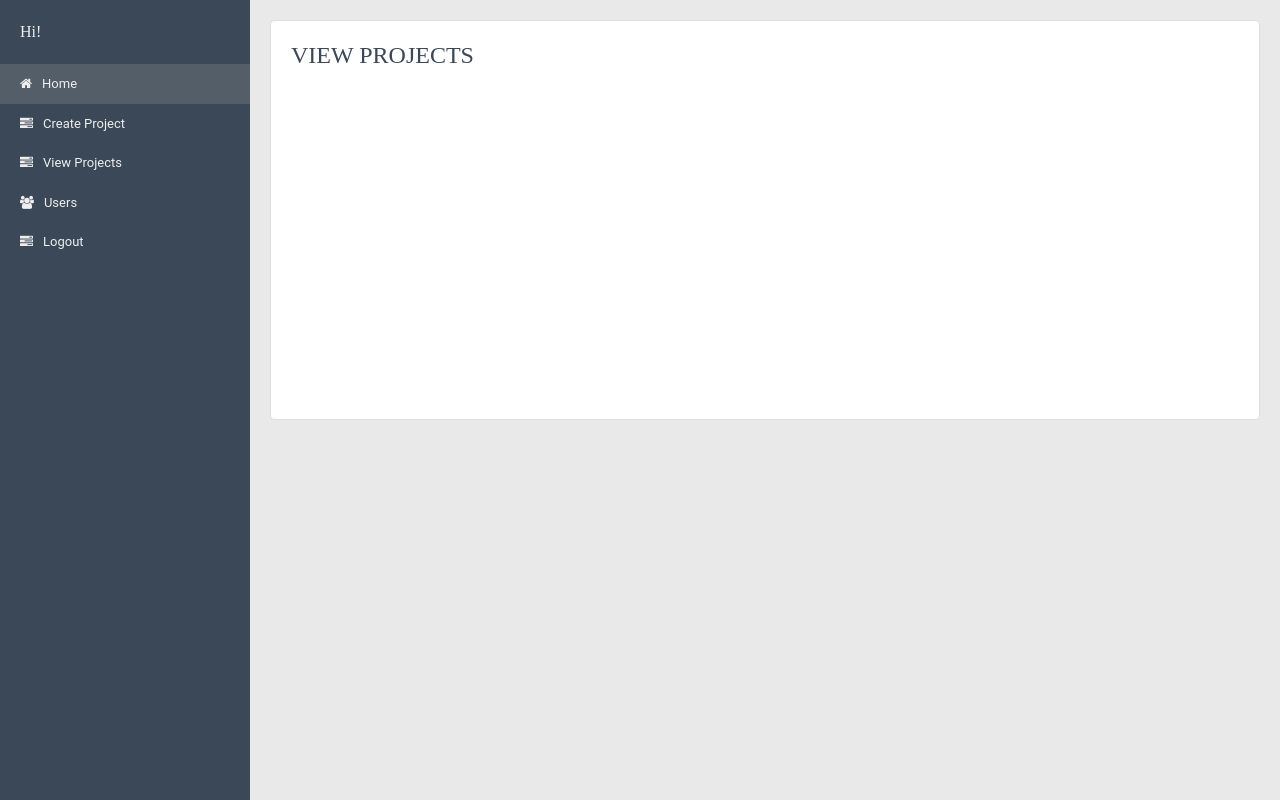
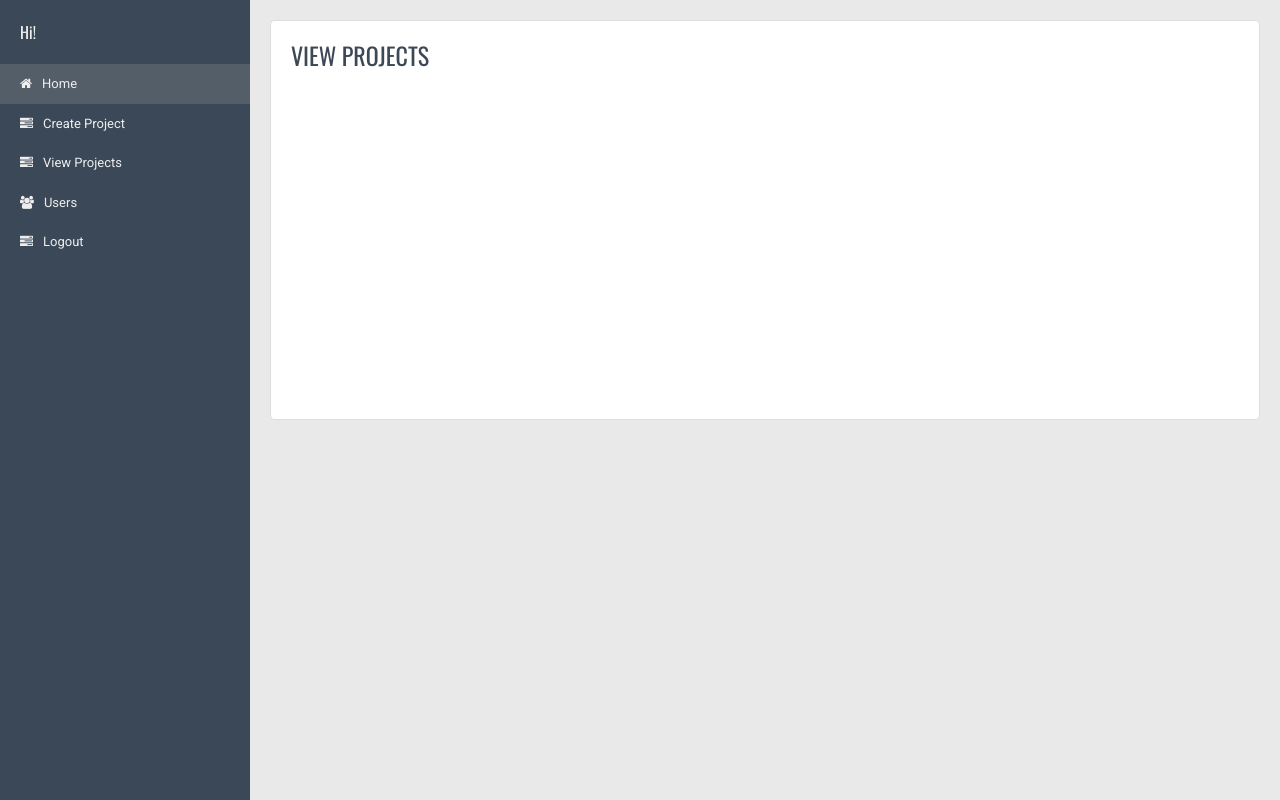
Before and after one commit to darknblack/hack4ph, a PHP site: page / in a window 1280 px wide. Run offline with PHP 8.4, Linux system fonts and the light colour scheme.

Commit message:
fixed font

```diff
--- a/index.php
+++ b/index.php
@@ -7,7 +7,9 @@
     <meta http-equiv="X-UA-Compatible" content="ie=edge">
     <title>DCS Editor</title>
     <link href="https://stackpath.bootstrapcdn.com/font-awesome/4.7.0/css/font-awesome.min.css" rel="stylesheet" integrity="sha384-wvfXpqpZZVQGK6TAh5PVlGOfQNHSoD2xbE+QkPxCAFlNEevoEH3Sl0sibVcOQVnN" crossorigin="anonymous">
-<link rel="shortcut icon" href="/favicon.ico"></head>
+	<link rel="shortcut icon" href="/favicon.ico">
+	<link href="https://fonts.googleapis.com/css?family=Oswald|Roboto" rel="stylesheet">
+</head>
 
 <body>
     <div id="root"></div>
```
